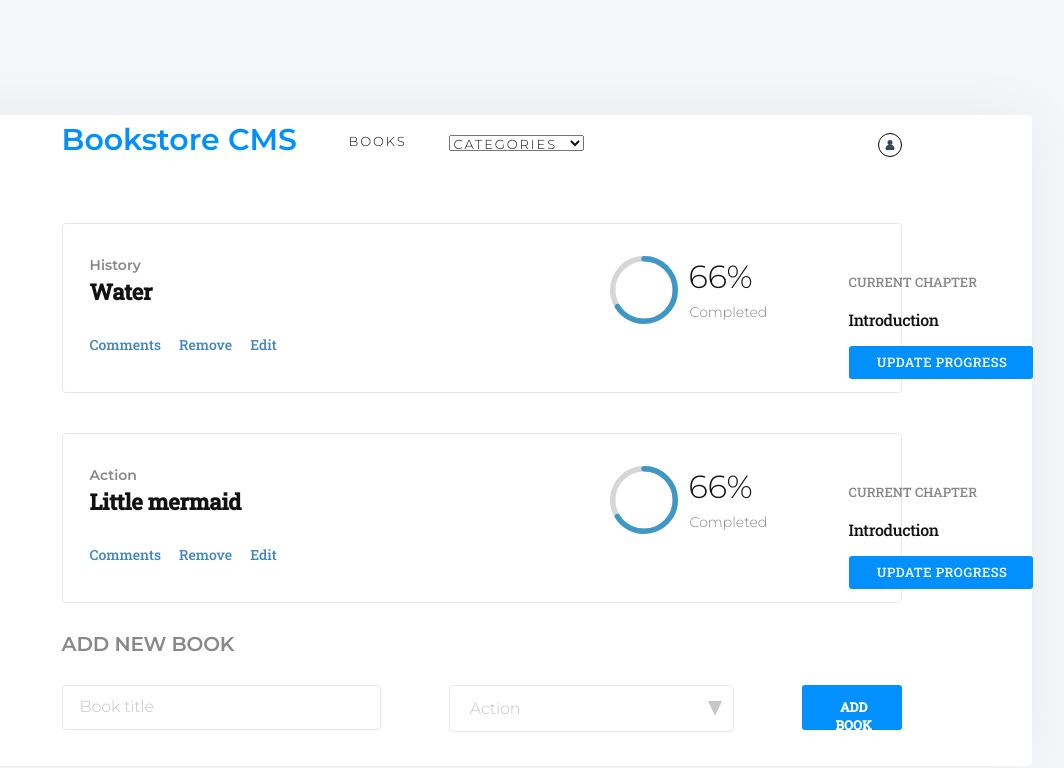
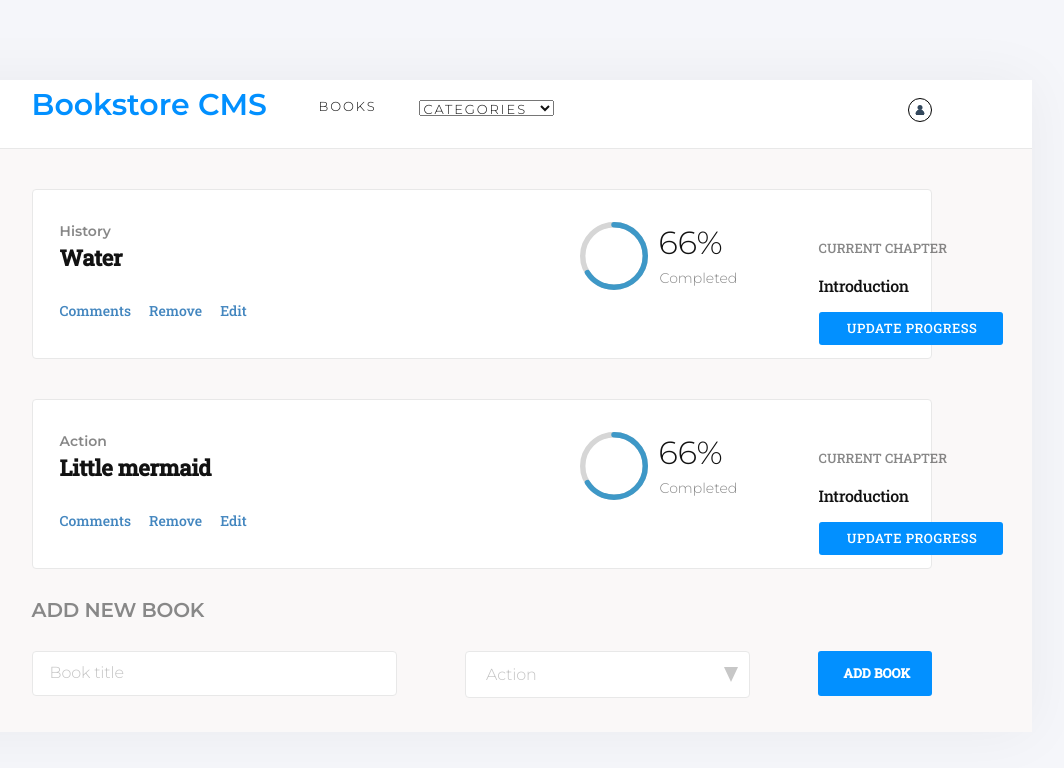
Before and after one commit to blackpintz/Bookstore, a React (Create React App) app: page / in a window 1280 px wide. Shown: the top 768 px of the page, without its empty margins (158-1222 px from the left). Built offline with nearby package versions, Linux system fonts and the light colour scheme.

Commit message:
Further styling
- Nav bar
- Conten - background color

```diff
--- a/src/components/App.js
+++ b/src/components/App.js
@@ -5,10 +5,12 @@ import Nav from './Nav';
 
 function App() {
   return (
-    <div className="App">
+    <div className="content">
       <Nav />
-      <BooksList />
-      <BooksForm />
+      <div>
+        <BooksList />
+        <BooksForm />
+      </div>
     </div>
   );
 }
--- a/src/css/App.css
+++ b/src/css/App.css
@@ -1,11 +1,5 @@
 @import url('https://fonts.googleapis.com/css2?family=Montserrat:ital,wght@0,100;0,300;0,600;1,400;1,600&display=swap');
 @import url('https://fonts.googleapis.com/css2?family=Roboto+Slab:wght@500&display=swap');
-
-.App {
-  margin: 30px;
-  display: flex;
-  flex-direction: column;
-}
 
 .form {
   display: flex;
@@ -16,42 +10,9 @@ ul {
   list-style: none;
 }
 
-.bookstore-heading select {
-  width: 135px;
-  padding-top: unset;
-  padding-left: 3px;
-}
-
-.comments-section li {
-  margin-right: 3px;
-  margin-top: 15px;
-  margin-bottom: 15px;
-  padding-right: 12px;
-  cursor: pointer;
-}
-
-.bookstore-heading li:first-child {
-  width: 250px;
-  height: 37px;
-  font-family: 'Montserrat', sans-serif;
-  font-size: 30px;
-  font-weight: bold;
-  font-stretch: normal;
-  font-style: normal;
-  line-height: normal;
-  letter-spacing: normal;
-  color: #0290ff;
-  padding-top: 0;
-}
-
-.app-logo {
-  width: 60px;
-  vertical-align: middle;
-  padding: 5px;
-  margin-right: 23px;
-}
-
 .content {
+  display: flex;
+  flex-direction: column;
   background-color: #faf8f8;
   margin-top: -35px;
 }
--- a/src/css/Book.css
+++ b/src/css/Book.css
@@ -85,6 +85,14 @@
   color: #4386bf;
 }
 
+.comments-section li {
+  margin-right: 3px;
+  margin-top: 15px;
+  margin-bottom: 15px;
+  padding-right: 12px;
+  cursor: pointer;
+}
+
 .comments-section li:not(:last-child) {
   border-right: solid 1px #e8e8e8;
 }
--- a/src/css/Nav.css
+++ b/src/css/Nav.css
@@ -3,6 +3,8 @@
   padding-right: 100px;
   padding-left: 100px;
   justify-content: space-between;
+  background-color: #fff;
+  border-bottom: solid #e8e8e8 1px;
 }
 
 .Nav section {
```
